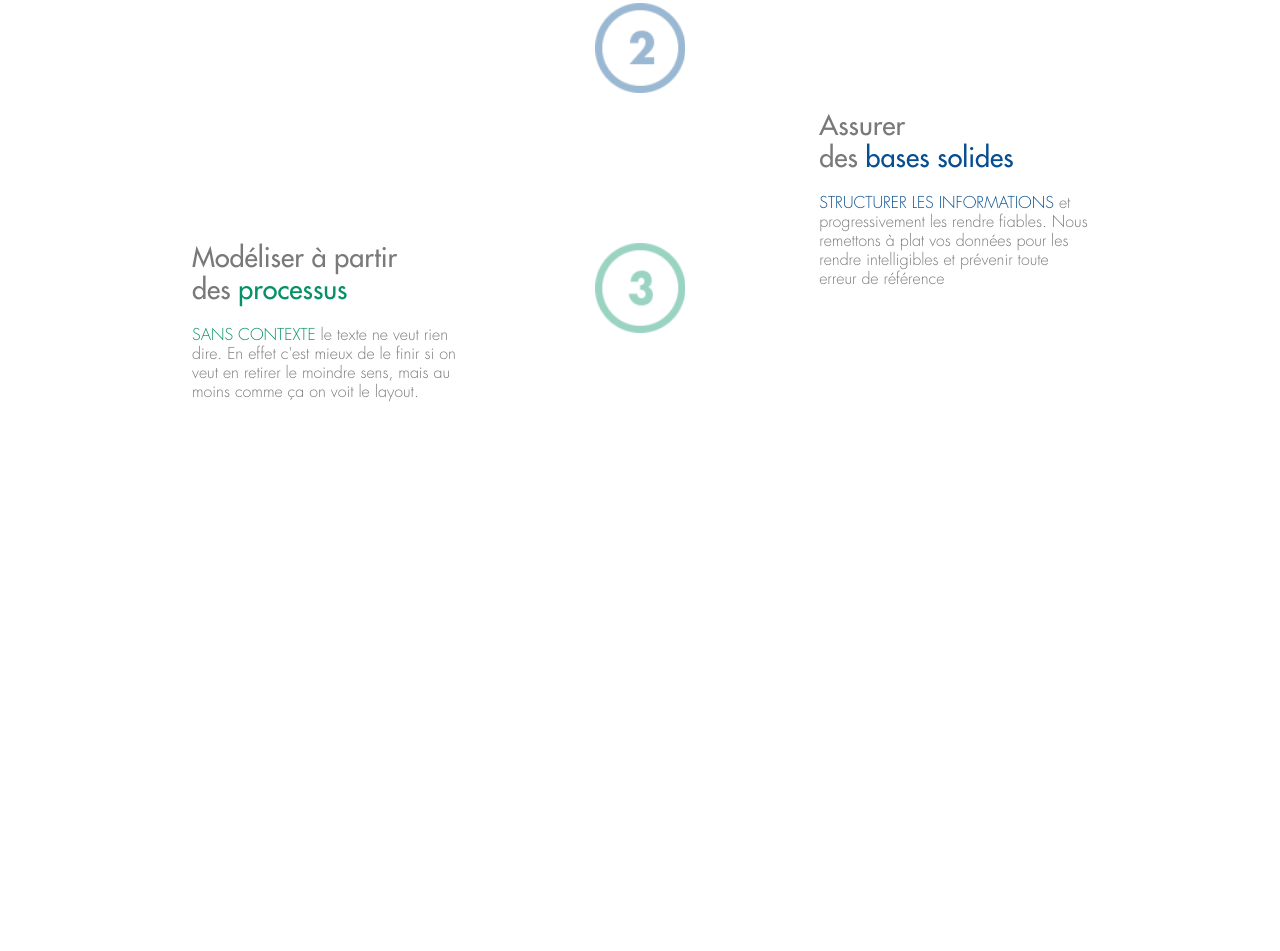
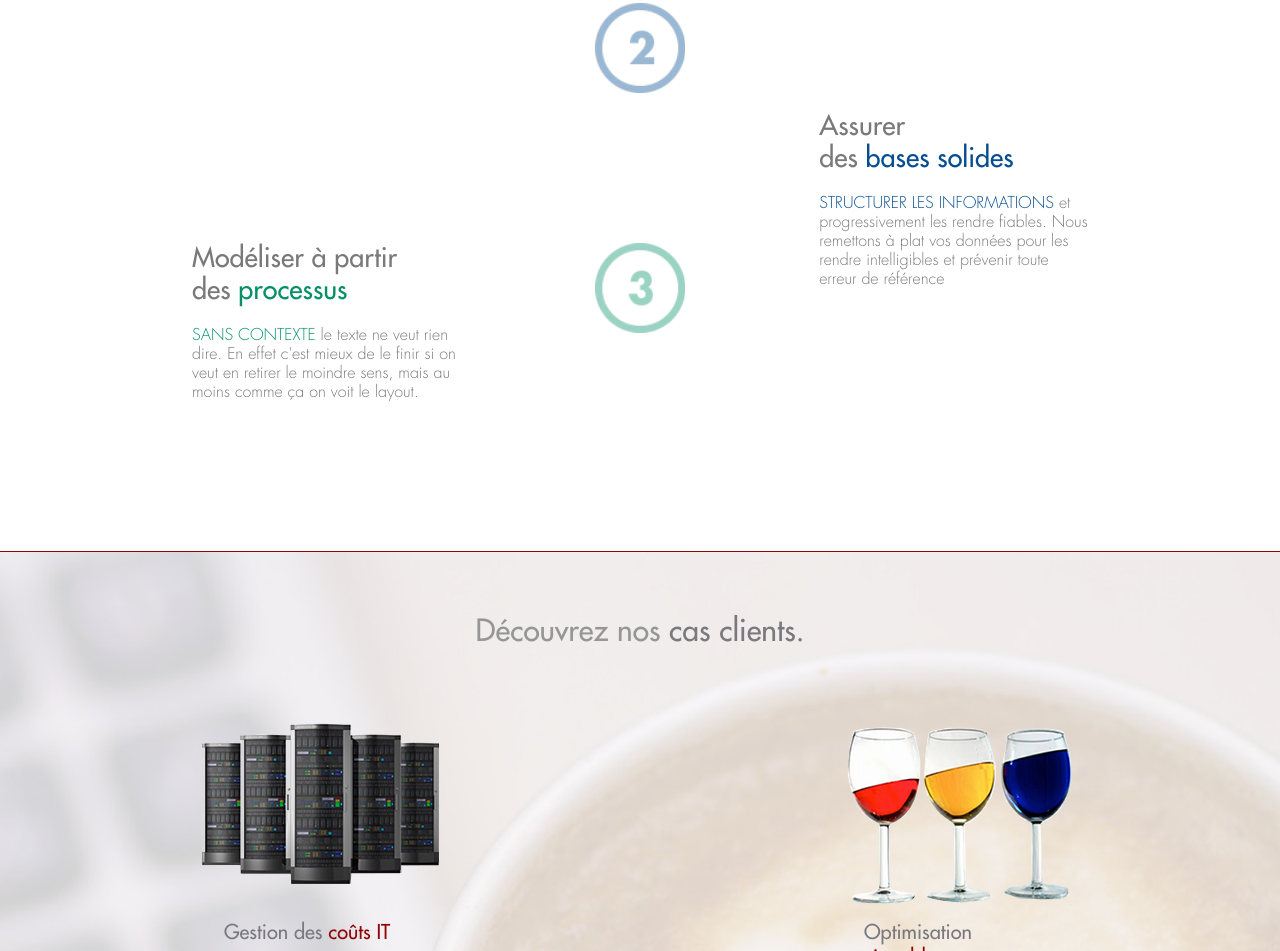
Before and after one commit to Leeios/Integr_site, a plain HTML site: page index.html in a window 1280 px wide. Shown: the part 1849-2800 px from the top of the page. Drawn offline with Linux system fonts and the light colour scheme.

Commit message:
3rd page

```diff
--- a/css/index.sass
+++ b/css/index.sass
@@ -197,7 +197,7 @@ html, body
 			background-size: contain
 			background-repeat: no-repeat
 		.wrap-side
-			float: left
+			// float: left
 			display: table-cell
 			vertical-align: middle
 			// height: 20%
@@ -231,6 +231,7 @@ html, body
 		color: #EFEFEF
 		text-align: center
 .page-third
+	border-bottom: 1px solid #90060a
 	.wrap-line
 		box-sizing: border-box
 		padding: 12px 15%
@@ -247,6 +248,7 @@ html, body
 		.span-green
 			color: #069067
 		.left, .right
+			position: relative
 			width: 30%
 			height: 100%
 			font-family: "FuturaStd Light"
@@ -257,6 +259,7 @@ html, body
 		.right
 			float: right
 		.icon
+			position: relative
 			width: 10%
 			height: 50%
 			margin-left: auto
@@ -269,3 +272,61 @@ html, body
 			background-image: url(../img/puce2.png)
 		.icon-three
 			background-image: url(../img/puce3.png)
+.page-fourth
+	height: 150%
+	background-image: url(../img/bottom.jpg)
+	background-size: 100%
+	background-repeat: no-repeat
+	.part
+		float: left
+		width: 100%
+	.up-part
+		height: 66%
+		.wrap-title
+			display: table
+			width: 100%
+			height: 20%
+		.title
+			display: table-cell
+			vertical-align: middle
+			text-align: center
+			width: 100%
+			font-family: "FuturaStd Medium"
+			font-size: 30px
+			color: #79797f
+		.color-white
+			color: #969696
+		.color-red
+			color: #90060a
+		.content
+			float: left
+			width: 100%
+		.part
+			float: left
+			height: 80%
+			width: 50%
+		.img
+			width: 260px
+			height: 210px
+			background-size: 100%
+			background-repeat: no-repeat
+			margin-left: auto
+			margin-right: auto
+		.txt
+			width: 100%
+			font-family: "FuturaStd Medium"
+			font-size: 20px
+			color: #79797f
+			width: 30%
+			margin-left: auto
+			margin-right: auto
+		.left-img
+			background-image: url(../img/gestion\ couts\ it.png)
+		.right-img
+			background-image: url(../img/optimisation\ vignoble.png)
+	.down-part
+		height: 33%
+		background-image: url(../img/bandeau\ footer.jpg)
+		opacity: 0.7
+		background-size: 100%
+		background-repeat: no-repeat
--- a/js/page.js
+++ b/js/page.js
@@ -172,6 +172,15 @@ t = t.replace(/ÿ/g,'&yuml;'); // 255 FF
 						]]
 					]},/*END*/
 					{tag: '.page-fourth.page', attr: {name: 'page-fourth'}, children: [
+						['.up-part.part', [
+							['.wrap-title', [{tag: '.title', as: 'thirdTitle'}]],
+							['.content', [
+								['.left-part.part', ['.left-img.img', {tag: '.left-txt.txt', as: 'thirdLeftTxt'}]],
+								['.right-part.part', ['.right-img.img', {tag: '.right-txt.txt', as: 'thirdRightTxt'}]]
+							]]
+						]],
+						['.down-part.part', [
+						]],
 					]}
 				]}
 			);
@@ -200,6 +209,9 @@ t = t.replace(/ÿ/g,'&yuml;'); // 255 FF
 											+ 'des <span class="span-green">processus</span></span><br /><br />'
 										+ '<span class="span-green">SANS CONTEXTE </span>'
 										+ this.HTMLentities("le texte ne veut rien dire. En effet c'est mieux de le finir si on veut en retirer le moindre sens, mais au moins comme ça on voit le layout.");
+			this.thirdTitle.innerHTML = '<span class="color-white">' + this.HTMLentities('Découvrez nos') + '</span> cas clients.';
+			this.thirdLeftTxt.innerHTML = 'Gestion des <span class="color-red">' + this.HTMLentities('coûts IT');
+			this.thirdRightTxt.innerHTML = 'Optimisation <span class="color-red">vignobles</span>';
 		},
 
 		displayLoginBox: function(e) {
```
Also changed, not shown: css/index.css.
